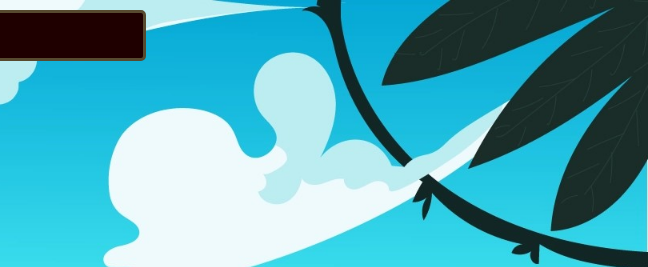
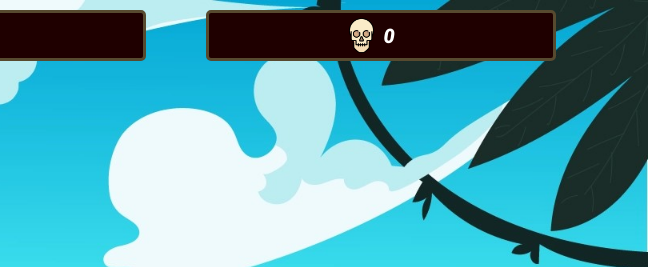
Before and after one commit to AubryFranquinet/cookie-clicker, a website built with Parcel: page src/index.html in a window 1280 px wide. Shown: the top 267 px of the page, 632-1280 px from the left. Built offline with nearby package versions, Linux system fonts and the light colour scheme; files whose address does not match are found by name.

Commit message:
fixed the healthbar and added a death counter

```diff
--- a/src/index.html
+++ b/src/index.html
@@ -24,6 +24,11 @@
             <img src="./assets/cursor.cur" alt="cursor">
             <p class="clickNumber">0</p>
         </div>
+        <div class="ennemies-counter">
+            <img src="./assets/skull.png" alt="skull">
+            <p class="ennemiesCounter">0</p>
+        </div>
+
         <div id="shopping" class="shopping">
             <p class="shop" id="shop">SHOP</p>
             <img class="shop-icon" src="https://img.icons8.com/doodle/48/000000/shopping-cart--v1.png"/>
--- a/src/js/coin.js
+++ b/src/js/coin.js
@@ -1,4 +1,4 @@
-export let coin = 10000
+export let coin = 0
 const coinDom = document.querySelector(".coins-counter")
 
 export const addCoin = (powerClick) => {
--- a/src/js/enemy.js
+++ b/src/js/enemy.js
@@ -19,26 +19,31 @@ export const changePowerClick = (value) => {
     powerClick = value
 }
 
+
 /////////////// WORK IN PROGRESS ////////////////
 //ENNEMY HEALTHBAR//
 const ennemies = [newImg1, newImg2, newImg3, newImg4];
+const skullDom = document.querySelector(".ennemiesCounter")
 let item = ennemies[Math.floor(Math.random() * ennemies.length)];
 
 const decrHealth = () => {
 
-    let isDead = false
+    let isDead = 0
     let healthBar = document.getElementById("hp")
     healthBar.value -= 10;
+    console.log(isDead)
+    if(healthBar.value == 0) {
 
-    if (healthBar.value === 0) {
-        console.log("He's dead")
-        isDead = true
+
+        healthBar.value = 100;
+        isDead++
+        skullDom.innerHTML = isDead;
+
     }
 
-    if (isDead === true) {
-        enemy.src = item
-    }
+
 }
+
 
 export const initEnemy = () => {
     enemy.addEventListener("click", () => {
--- a/src/styles/style.css
+++ b/src/styles/style.css
@@ -109,40 +109,38 @@
         cursor: url('.././assets/cursor.cur'), auto;
         box-shadow: 0 0 10px 5px;
     }
-
     /* Basket  style */
 
-
-.shopping{
+    .shopping {
         position: absolute;
         top: 15%;
         left: 0.6%;
         width: 10%;
         display: flex;
         flex-direction: row;
-    background-color:rgb(31, 0, 0);
+        background-color: rgb(31, 0, 0);
         border-radius: 5px;
         color: white;
         justify-content: center;
         align-items: center;
         z-index: 1;
     }
-.shopping:hover{
+
+    .shopping:hover {
         transform: scale(1.1);
-
     }
 
-.shop{
+    .shop {
         margin-right: 1rem;
     }
 
-.warrior{
+    .warrior {
         position: absolute;
         right: 0;
         width: 100px;
     }
 
-.characters{
+    .characters {
         position: relative;
         width: 100%;
         max-height: 450px;
@@ -152,10 +150,11 @@
         overflow-y: scroll;
     }
 
-.powers{
+    .powers {
         margin: 0 1rem;
     }
-.character{
+
+    .character {
         position: relative;
         display: flex;
         width: 100%;
@@ -168,16 +167,15 @@
         justify-content: space-between;
     }
 
-.character > div:nth-child(2) {
+    .character>div:nth-child(2) {
         margin-left: 15px;
-
     }
 
     .charInfo {
         width: 200px;
     }
 
-.prices{
+    .prices {
         width: 125px;
         height: 100%;
         display: flex;
@@ -185,15 +183,15 @@
         justify-content: center;
         align-items: center;
         background-color: greenyellow;
-    padding:  20px 9px;
-    border:  5px #8a5b0D solid;
+        padding: 20px 9px;
+        border: 5px #8a5b0D solid;
         cursor: pointer;
         box-shadow: 0 0 10px 5px;
         transition: 0.2s;
         cursor: pointer;
     }
 
-.prices:hover{
+    .prices:hover {
         transform: scale(1.1);
     }
 
@@ -220,7 +218,6 @@
         color: whitesmoke;
         padding: 15px;
     }
-
     /*
 ///////////////////////////////////////////
 Header
@@ -242,11 +239,11 @@ Header
         border-radius: 5px;
     }
 
-.coins-content > img {
+    .coins-content>img {
         width: 35px;
     }
 
-.coins-content > p {
+    .coins-content>p {
         width: 35px;
         font-size: 20px;
         margin-left: 5px;
@@ -283,8 +280,31 @@ Header
         color: #fff;
     }
 
+    .ennemies-counter {
+        position: absolute;
+        top: 0;
+        left: 828px;
+        display: flex;
+        justify-content: center;
+        align-items: center;
+        width: 350px;
+        padding: 5px;
+        margin: 10px;
+        background-color: rgb(31, 0, 0);
+        border: 3px solid rgb(87, 74, 47);
+        border-radius: 5px;
+    }
 
+    .ennemies-counter>img {
+        width: 35px;
+    }
 
+    .ennemies-counter>p {
+        width: 35px;
+        font-size: 20px;
+        margin-left: 5px;
+        color: #fff;
+    }
     /*
 ///////////////////////////////////////////
 Basket
@@ -294,7 +314,6 @@ Basket
     #basket {
         background-color: #CB831D;
         height: 700px;
-
         max-height: 500px;
         width: 40vw;
         border-radius: 10px;
@@ -303,9 +322,11 @@ Basket
         transform: translate(-100%);
         transition: .4s;
     }
-#basket.show{
+
+    #basket.show {
         transform: translate(0);
     }
+
     #topInfo {
         display: flex;
         justify-content: space-between;
```
Also changed, not shown: src/assets/skull.png (added). Lines whose indentation alone changed are shown as unchanged.
